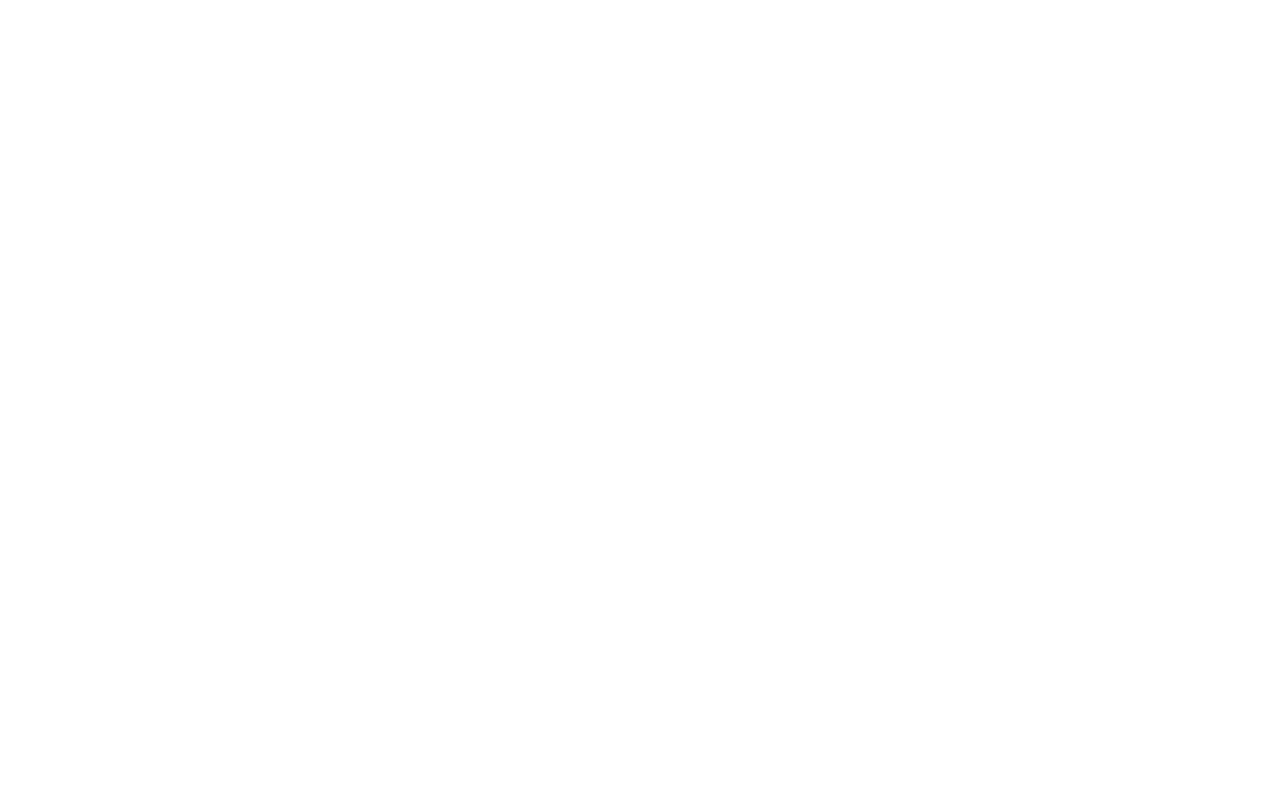
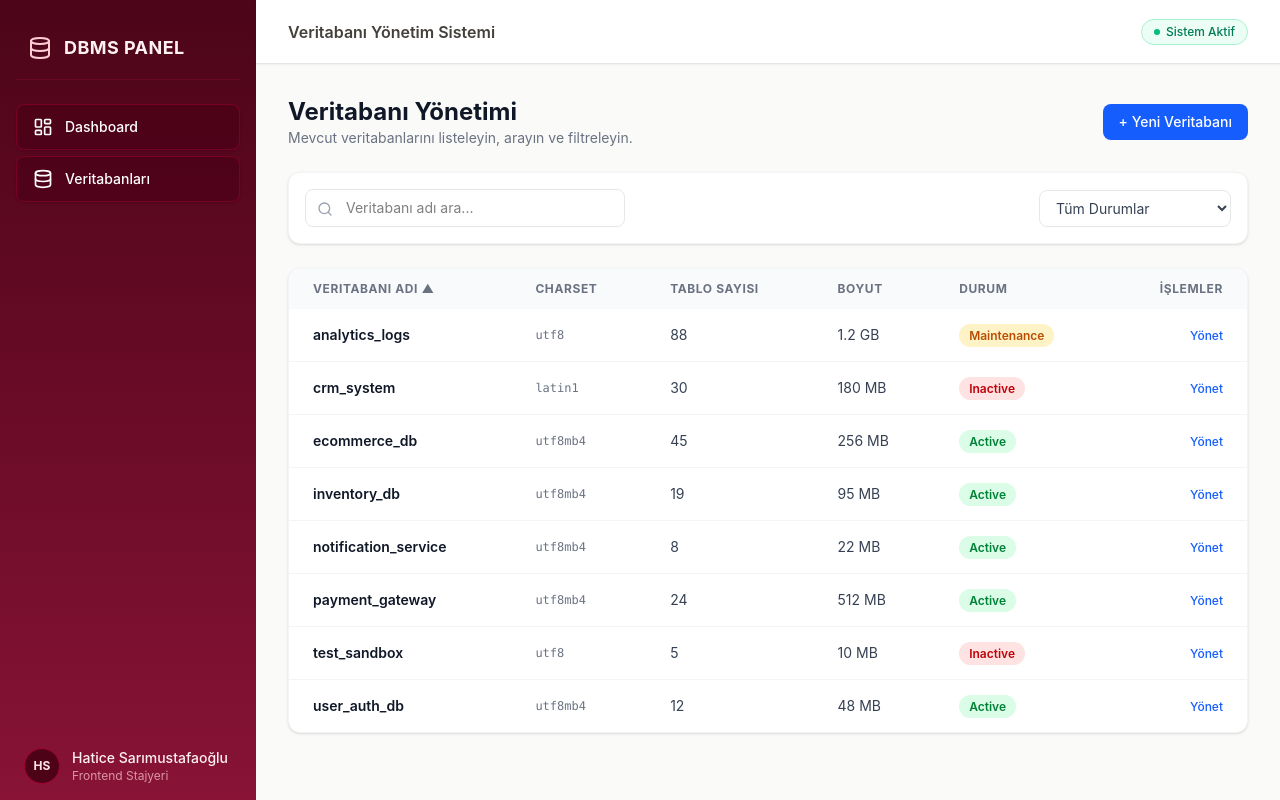
Before and after one commit to haticesmoglu/dbms-frontend, a Vue app: page /databases in a window 1280 px wide. Before the commit this address had no page. Built offline with nearby package versions, Linux system fonts and the light colour scheme.

Commit message:
feat: arama, filtreleme ve veritabanı tablosu sıralama özellikleri eklendi

```diff
--- a/src/router/index.js
+++ b/src/router/index.js
@@ -11,6 +11,11 @@
         name: 'Dashboard',
         component: () => import('../views/DashboardView.vue'),
       },
+      {
+        path: 'databases',
+        name: 'Databases',
+        component: () => import('../views/DatabaseView.vue'),
+      },
     ],
   },
 ];
--- /dev/null
+++ b/src/views/DatabaseView.vue
@@ -0,0 +1,128 @@
+<template>
+  <div class="space-y-6">
+    <div class="flex items-center justify-between">
+      <div>
+        <h1 class="text-2xl font-bold text-gray-900">Veritabanı Yönetimi</h1>
+        <p class="text-sm text-gray-500">Mevcut veritabanlarını listeleyin, arayın ve filtreleyin.</p>
+      </div>
+      <button class="px-4 py-2 bg-blue-600 text-white rounded-lg text-sm font-medium hover:bg-blue-700 transition-colors">
+        + Yeni Veritabanı
+      </button>
+    </div>
+
+    <div class="bg-white p-4 rounded-xl border border-gray-100 shadow-sm flex flex-col md:flex-row gap-4 items-center justify-between">
+      <div class="relative w-full md:w-80">
+        <input
+          v-model="searchQuery"
+          type="text"
+          placeholder="Veritabanı adı ara..."
+          class="w-full pl-10 pr-4 py-2 border border-gray-200 rounded-lg text-sm focus:outline-none focus:border-blue-500"
+        />
+        <Search class="w-4 h-4 text-gray-400 absolute left-3 top-3" />
+      </div>
+
+      <div class="w-full md:w-48">
+        <select
+          v-model="selectedStatus"
+          class="w-full px-3 py-2 border border-gray-200 rounded-lg text-sm focus:outline-none focus:border-blue-500 text-gray-700"
+        >
+          <option value="ALL">Tüm Durumlar</option>
+          <option value="Active">Aktif</option>
+          <option value="Inactive">Pasif</option>
+          <option value="Maintenance">Bakımda</option>
+        </select>
+      </div>
+    </div>
+
+    <div class="bg-white rounded-xl border border-gray-100 shadow-sm overflow-hidden">
+      <div v-if="isLoading" class="p-8 text-center text-gray-500">
+        Yükleniyor...
+      </div>
+
+      <table v-else class="w-full text-left border-collapse text-sm">
+        <thead>
+          <tr class="bg-gray-50 text-gray-500 text-xs font-semibold uppercase tracking-wider">
+            <th @click="toggleSort('name')" class="py-3 px-6 cursor-pointer hover:bg-gray-100 transition-colors select-none">
+              Veritabanı Adı <span v-if="sortKey === 'name'">{{ sortOrder === 'asc' ? '▲' : '▼' }}</span>
+            </th>
+            <th class="py-3 px-6">Charset</th>
+            <th @click="toggleSort('tablesCount')" class="py-3 px-6 cursor-pointer hover:bg-gray-100 transition-colors select-none">
+              Tablo Sayısı <span v-if="sortKey === 'tablesCount'">{{ sortOrder === 'asc' ? '▲' : '▼' }}</span>
+            </th>
+            <th class="py-3 px-6">Boyut</th>
+            <th class="py-3 px-6">Durum</th>
+            <th class="py-3 px-6 text-right">İşlemler</th>
+          </tr>
+        </thead>
+        <tbody class="divide-y divide-gray-100">
+          <tr v-for="db in sortedDatabases" :key="db.id" class="hover:bg-gray-50 transition-colors">
+            <td class="py-4 px-6 font-semibold text-gray-900">{{ db.name }}</td>
+            <td class="py-4 px-6 text-gray-500 font-mono text-xs">{{ db.charset }}</td>
+            <td class="py-4 px-6 text-gray-700">{{ db.tablesCount }}</td>
+            <td class="py-4 px-6 text-gray-700">{{ db.size }}</td>
+            <td class="py-4 px-6">
+              <span
+                :class="[
+                  'px-2.5 py-1 rounded-full text-xs font-semibold',
+                  db.status === 'Active' ? 'bg-green-100 text-green-700' :
+                  db.status === 'Maintenance' ? 'bg-amber-100 text-amber-700' : 'bg-red-100 text-red-700'
+                ]"
+              >
+                {{ db.status }}
+              </span>
+            </td>
+            <td class="py-4 px-6 text-right space-x-2">
+              <button class="text-blue-600 hover:underline text-xs font-medium">Yönet</button>
+            </td>
+          </tr>
+        </tbody>
+      </table>
+    </div>
+  </div>
+</template>
+
+<script setup>
+import { ref, onMounted, computed } from 'vue';
+import { Search } from 'lucide-vue-next';
+import { databaseService } from '../services/database.service';
+
+const rawDatabases = ref([]);
+const searchQuery = ref('');
+const selectedStatus = ref('ALL');
+const isLoading = ref(true);
+
+const sortKey = ref('name');
+const sortOrder = ref('asc');
+
+onMounted(async () => {
+  isLoading.value = true;
+  rawDatabases.value = await databaseService.getAllDatabases();
+  isLoading.value = false;
+});
+
+const filteredDatabases = computed(() => {
+  return rawDatabases.value.filter((db) => {
+    const matchesSearch = db.name.toLowerCase().includes(searchQuery.value.toLowerCase());
+    const matchesStatus = selectedStatus.value === 'ALL' || db.status === selectedStatus.value;
+    return matchesSearch && matchesStatus;
+  });
+});
+
+const toggleSort = (key) => {
+  if (sortKey.value === key) {
+    sortOrder.value = sortOrder.value === 'asc' ? 'desc' : 'asc';
+  } else {
+    sortKey.value = key;
+    sortOrder.value = 'asc';
+  }
+};
+
+const sortedDatabases = computed(() => {
+  return [...filteredDatabases.value].sort((a, b) => {
+    let result = 0;
+    if (a[sortKey.value] > b[sortKey.value]) result = 1;
+    if (a[sortKey.value] < b[sortKey.value]) result = -1;
+    return sortOrder.value === 'asc' ? result : -result;
+  });
+});
+</script>
```
